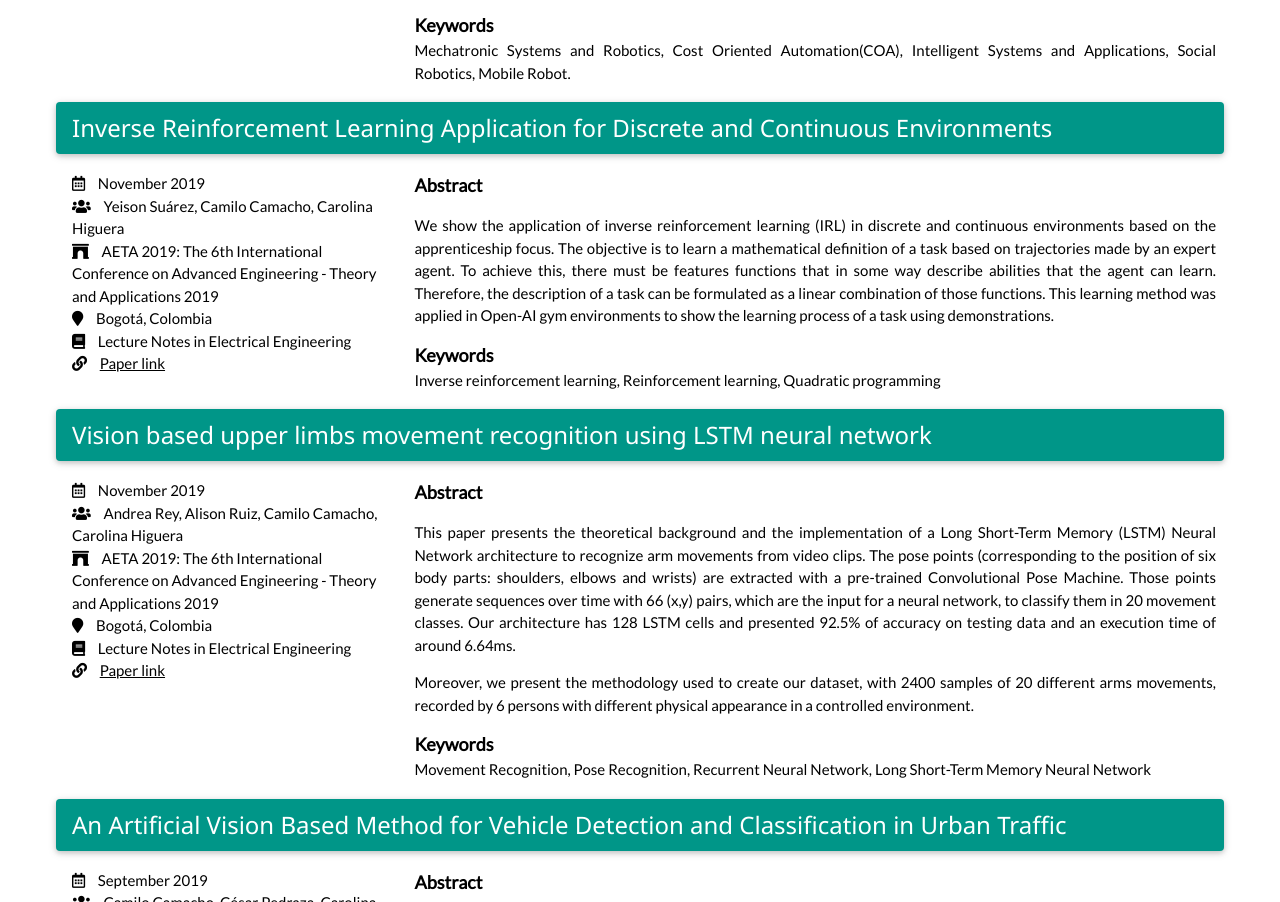
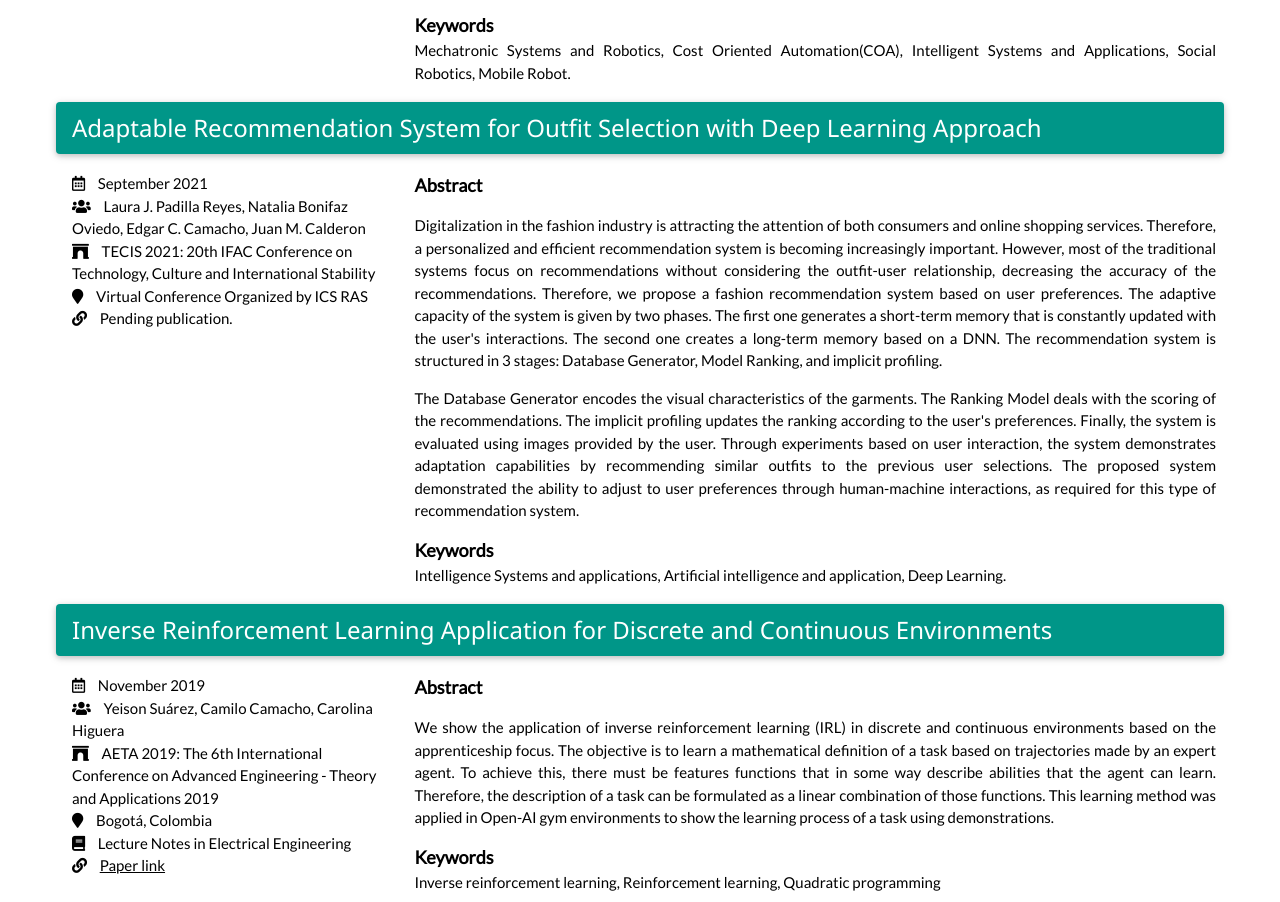
Before and after one commit to edgarcamilocamacho/edgarcamilocamacho.github.io, a plain HTML site: page publications.html in a window 1280 px wide. Shown: the part 835-1737 px from the top of the page. Drawn offline with nearby package versions, Linux system fonts and the light colour scheme.

Commit message:
New paper

```diff
--- a/publications.html
+++ b/publications.html
@@ -118,6 +118,41 @@ body {font-family: "Lato", sans-serif}
           <p>This paper presents the design and development of a cost-oriented mobile robot for domestic assistance. The design of the mechanics, electronics and software necessary for the operation of the robot is detailed, as well as the tests carried out to ensure its correct operation. Concluding that the controllers, kinematics, and odometry work correctly providing a measurement that is close to the real one. The developed robot can be easily equipped with multiple actuators to make it useful in different social tasks, such as: elderly supervision robot, medicine supply robot, companion robot for dependent people, telecare robot, among others. The robot design is focused on allowing its easy replication to be freely used in a large number of domestic applications. As future work, the development of a SLAM algorithm that allows the robot to operate autonomously is proposed.</p>
           <span class="w3-large"><b>Keywords</b></span><br>
           Mechatronic Systems and Robotics, Cost Oriented Automation(COA), Intelligent Systems and Applications, Social Robotics, Mobile Robot.
+        </td>
+      </tr>
+    </table>
+
+    <h3 class="w3-round w3-teal w3-padding w3-left-align w3-card">
+      <!-- <i class="fas fa-book" style="padding-right: 1%;"></i>  -->
+      Adaptable Recommendation System for Outfit Selection with Deep Learning Approach
+    </h3>
+    <table class="w3-table">
+      <col width="30%">
+      <col width="70%">
+      <tr>
+        <td>
+          <div><i class="far fa-calendar-alt" style="padding-right: 3%;"></i>
+            September 2021
+          </div>
+          <div><i class="fas fa-users" style="padding-right: 3%;"></i>
+            Laura J. Padilla Reyes, Natalia Bonifaz Oviedo, Edgar C. Camacho, Juan M. Calderon
+          </div>
+          <div> <i class="fas fa-archway" style="padding-right: 3%;"></i>
+            TECIS 2021: 20th IFAC Conference on Technology, Culture and International Stability
+          </div>
+          <div> <i class="fas fa-map-marker" style="padding-right: 3%;"></i>
+            Virtual Conference Organized by ICS RAS
+          </div>
+          <div> <i class="fa fa-link" style="padding-right: 3%;"></i>
+            Pending publication.
+          </div>
+        </td>
+        <td class="w3-justify">
+          <span class="w3-large"><b>Abstract</b></span><br>
+          <p>Digitalization in the fashion industry is attracting the attention of both consumers and online shopping services. Therefore, a personalized and efficient recommendation system is becoming increasingly important. However, most of the traditional systems focus on recommendations without considering the outfit-user relationship, decreasing the accuracy of the recommendations. Therefore, we propose a fashion recommendation system based on user preferences. The adaptive capacity of the system is given by two phases. The first one generates a short-term memory that is constantly updated with the user's interactions. The second one creates a long-term memory based on a DNN. The recommendation system is structured in 3 stages: Database Generator, Model Ranking, and implicit profiling.</p>
+          <p>The Database Generator encodes the visual characteristics of the garments. The  Ranking Model deals with the scoring of the recommendations.  The implicit profiling updates the ranking according to the user's preferences.  Finally, the system is evaluated using images provided by the user. Through experiments based on user interaction, the system demonstrates adaptation capabilities by recommending similar outfits to the previous user selections. The proposed system demonstrated the ability to adjust to user preferences through human-machine interactions, as required for this type of recommendation system.</p>
+          <span class="w3-large"><b>Keywords</b></span><br>
+          Intelligence Systems and applications, Artificial intelligence and application, Deep Learning.
         </td>
       </tr>
     </table>
```
